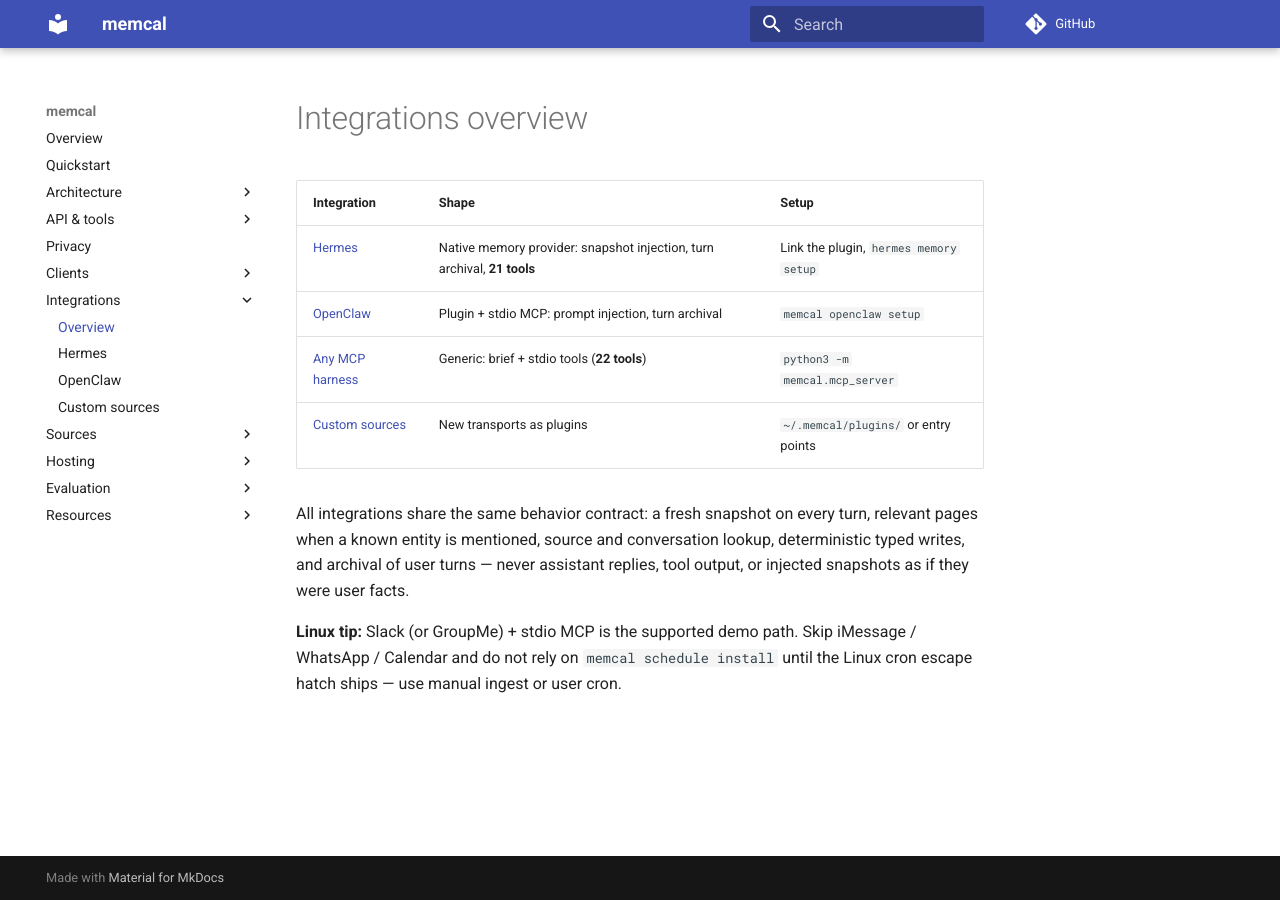
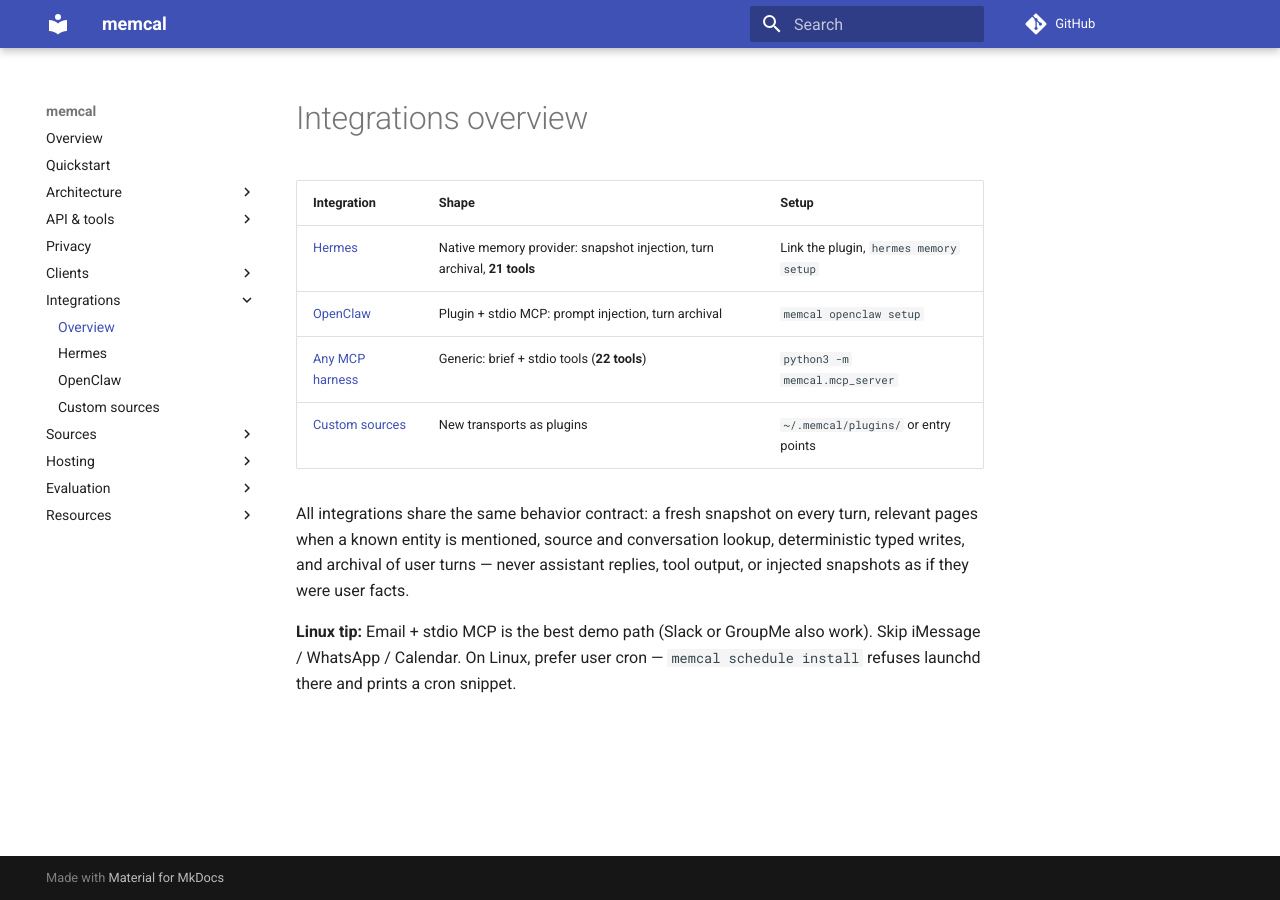
Before and after one commit to cuuush/memcal, an MkDocs documentation site: the page built from docs/integrations/index.md, in a window 1280 px wide. Built offline with MkDocs 1.6.1 and Material for MkDocs 9.7.7, drawn with Linux system fonts in a browser that asks for light colours; comment, search, counter and statistics services are not loaded.

Commit message:
docs: prefer email for Linux demo path

```diff
--- a/docs/integrations/index.md
+++ b/docs/integrations/index.md
@@ -12,6 +12,6 @@
 lookup, deterministic typed writes, and archival of user turns — never assistant
 replies, tool output, or injected snapshots as if they were user facts.
 
-**Linux tip:** Slack (or GroupMe) + stdio MCP is the supported demo path. Skip
-iMessage / WhatsApp / Calendar and do not rely on `memcal schedule install`
-until the Linux cron escape hatch ships — use manual ingest or user cron.
+**Linux tip:** Email + stdio MCP is the best demo path (Slack or GroupMe
+also work). Skip iMessage / WhatsApp / Calendar. On Linux, prefer user cron —
+`memcal schedule install` refuses launchd there and prints a cron snippet.
```
